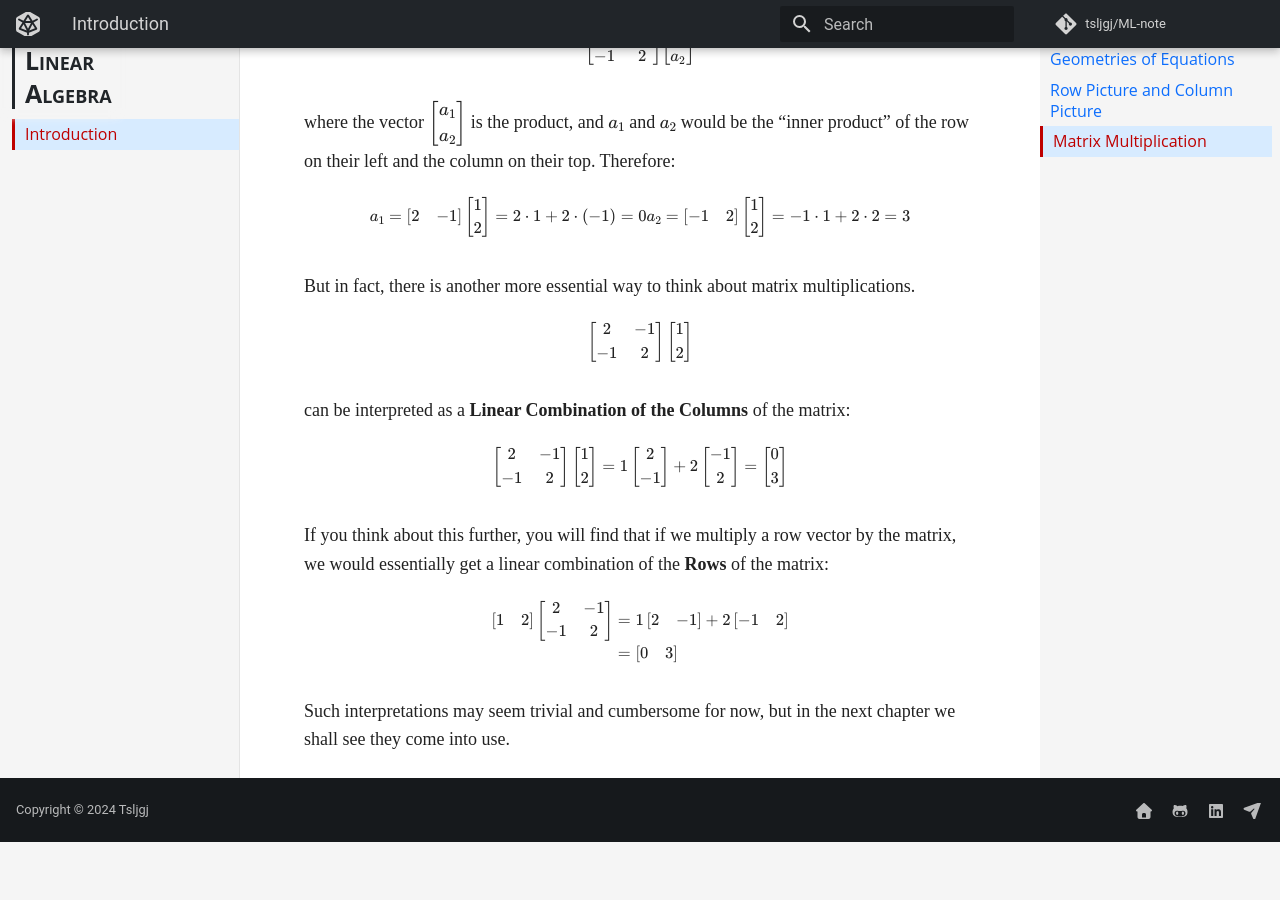
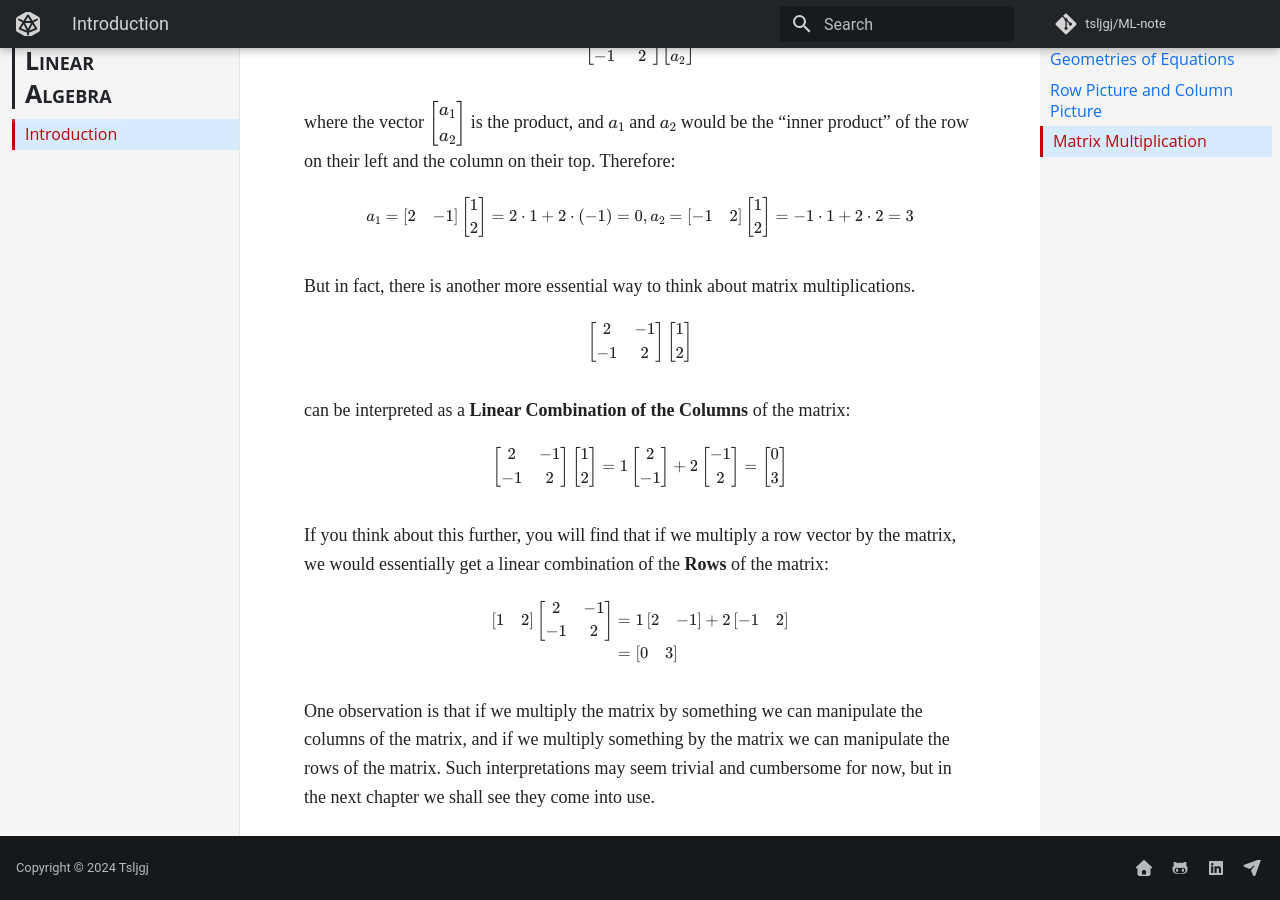
Before and after one commit to tsljgj/ML-note, an MkDocs documentation site: the page built from docs/math/linear_alg/intro.md, in a window 1280 px wide and 900 px high, scrolled down 2585 px. Built offline with MkDocs 1.6.1 and Material for MkDocs 9.7.7, drawn with Linux system fonts in a browser that asks for light colours; some web fonts are replaced; comment, search, counter and statistics services are not loaded; before the commit the page ends 3427 px from its top, so only the background shows below that.

Commit message:
lin_alg 1

```diff
--- a/docs/math/linear_alg/intro.md
+++ b/docs/math/linear_alg/intro.md
@@ -65,7 +65,7 @@ $$
 where the vector $\begin{bmatrix}a_1\\a_2\end{bmatrix}$ is the product, and $a_1$ and $a_2$ would be the "inner product" of the row on their left and the column on their top. Therefore:
 
 $$
-a_1 = \begin{bmatrix}2&-1\end{bmatrix}\begin{bmatrix}1\\2\end{bmatrix}=2\cdot1 + 2\cdot(-1) = 0\\
+a_1 = \begin{bmatrix}2&-1\end{bmatrix}\begin{bmatrix}1\\2\end{bmatrix}=2\cdot1 + 2\cdot(-1) = 0,\\
 a_2 = \begin{bmatrix}-1&2\end{bmatrix}\begin{bmatrix}1\\2\end{bmatrix}=-1\cdot1 + 2\cdot2 = 3
 $$
 
@@ -91,4 +91,4 @@ $$
 \end{aligned}
 $$
 
-Such interpretations may seem trivial and cumbersome for now, but in the next chapter we shall see they come into use.
+One observation is that if we multiply the matrix by something we can manipulate the columns of the matrix, and if we multiply something by the matrix we can manipulate the rows of the matrix. Such interpretations may seem trivial and cumbersome for now, but in the next chapter we shall see they come into use.
```
